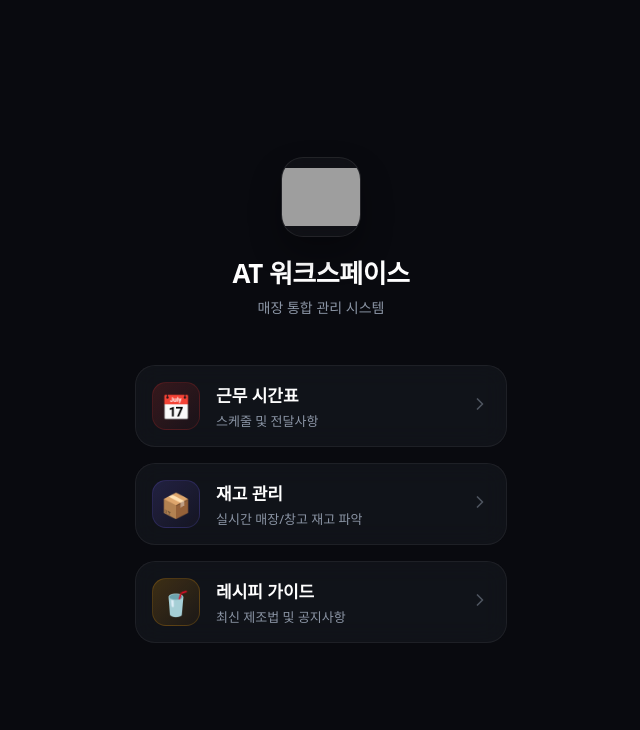
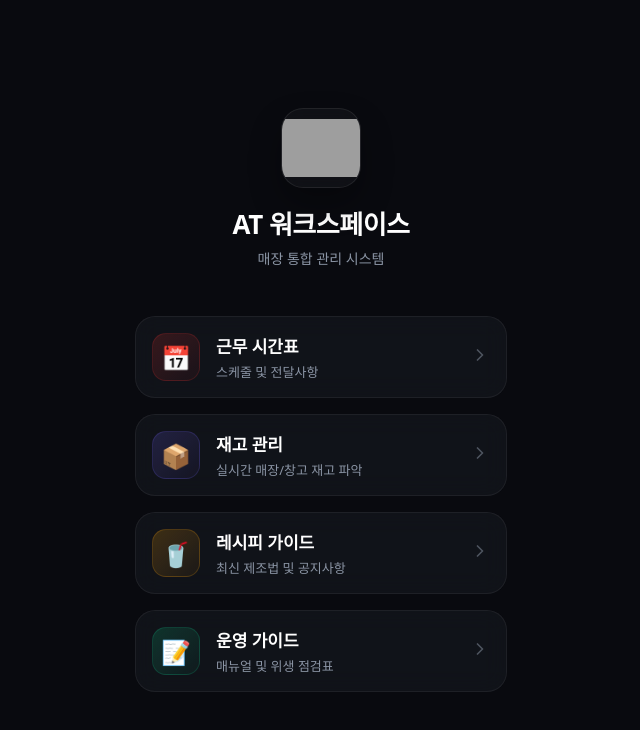
Before and after one commit to Hooooni1205/at-portal, a plain HTML site: page index.html in a window 1280 px wide. Shown: the top 730 px of the page, without its empty margins (319-959 px from the left). Drawn offline with Linux system fonts and the light colour scheme; grey boxes are pictures that could not be loaded; a web font is replaced by a local one.

Commit message:
Update index.html

```diff
--- a/index.html
+++ b/index.html
@@ -137,11 +137,12 @@
       flex-shrink: 0;
     }
 
-    /* 각 앱별 고유 컬러 */
+    /* 각 앱별 고유 컬러 설정 */
+    .icon-schedule { background: linear-gradient(135deg, rgba(211,47,47,0.2), rgba(211,47,47,0.05)); color: #ff5252; border: 1px solid rgba(211,47,47,0.2); }
     .icon-inventory { background: linear-gradient(135deg, rgba(108,92,231,0.2), rgba(108,92,231,0.05)); color: #a29bfe; border: 1px solid rgba(108,92,231,0.2); }
     .icon-recipe { background: linear-gradient(135deg, rgba(245,158,11,0.2), rgba(245,158,11,0.05)); color: #fcd34d; border: 1px solid rgba(245,158,11,0.2); }
-    /* 새로 추가된 근무 시간표 전용 컬러 (AT 레드) */
-    .icon-schedule { background: linear-gradient(135deg, rgba(211,47,47,0.2), rgba(211,47,47,0.05)); color: #ff5252; border: 1px solid rgba(211,47,47,0.2); }
+    /* 🌟 새로 추가된 운영 가이드 전용 컬러 (에메랄드 그린) */
+    .icon-guide { background: linear-gradient(135deg, rgba(16,185,129,0.2), rgba(16,185,129,0.05)); color: #10b981; border: 1px solid rgba(16,185,129,0.2); }
 
     .app-info {
       flex-grow: 1;
@@ -217,8 +218,18 @@
           <svg width="20" height="20" viewBox="0 0 24 24" fill="none" stroke="currentColor" stroke-width="2" stroke-linecap="round" stroke-linejoin="round"><path d="M9 18l6-6-6-6"/></svg>
         </div>
       </a>
+
+      <a href="https://hooooni1205.github.io/guide" class="app-card">
+        <div class="app-icon-box icon-guide">📝</div>
+        <div class="app-info">
+          <div class="app-title">운영 가이드</div>
+          <div class="app-desc">매뉴얼 및 위생 점검표</div>
+        </div>
+        <div class="arrow-icon">
+          <svg width="20" height="20" viewBox="0 0 24 24" fill="none" stroke="currentColor" stroke-width="2" stroke-linecap="round" stroke-linejoin="round"><path d="M9 18l6-6-6-6"/></svg>
+        </div>
+      </a>
     </nav>
-
-    </div>
+  </div>
 </body>
 </html>
```
